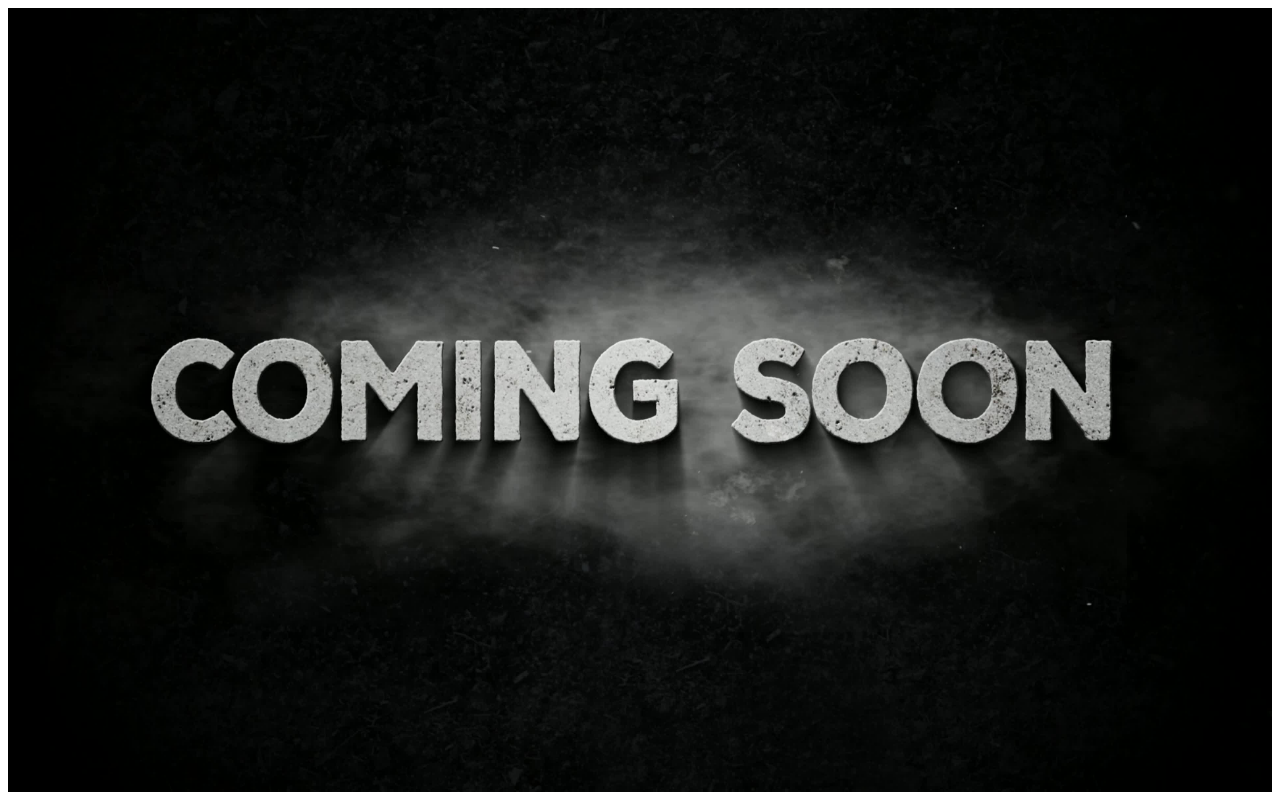
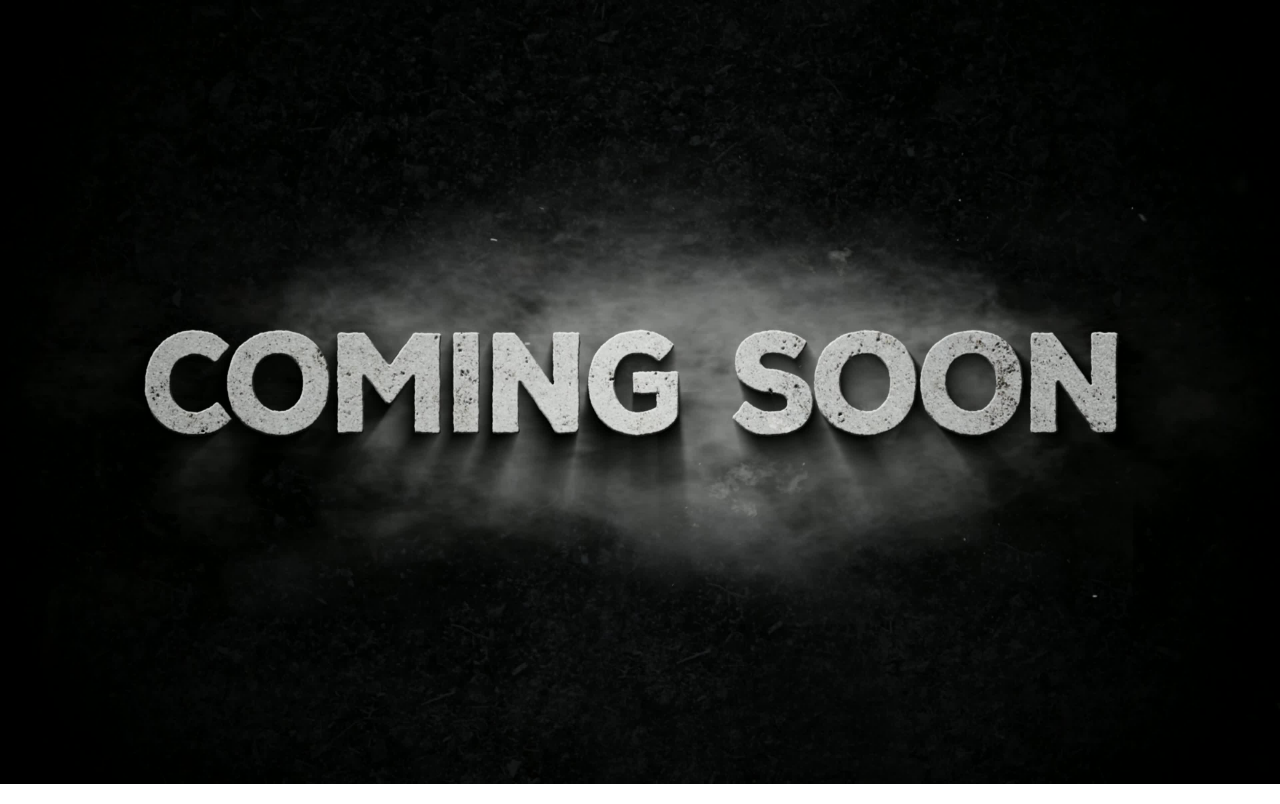
Before and after one commit to magsmenuser7/ythinq, a plain HTML site: page index.html in a window 1280 px wide. Drawn offline with Linux system fonts and the light colour scheme.

Commit message:
change style

```diff
--- a/style.css
+++ b/style.css
@@ -1,3 +1,11 @@
+*{
+    padding: 0px;
+    margin: 0px;
+}
+body{
+  width: 100%;
+  height: 100vh;
+}
 img{
     width: 100% !important;
     height: 98vh !important;
```
